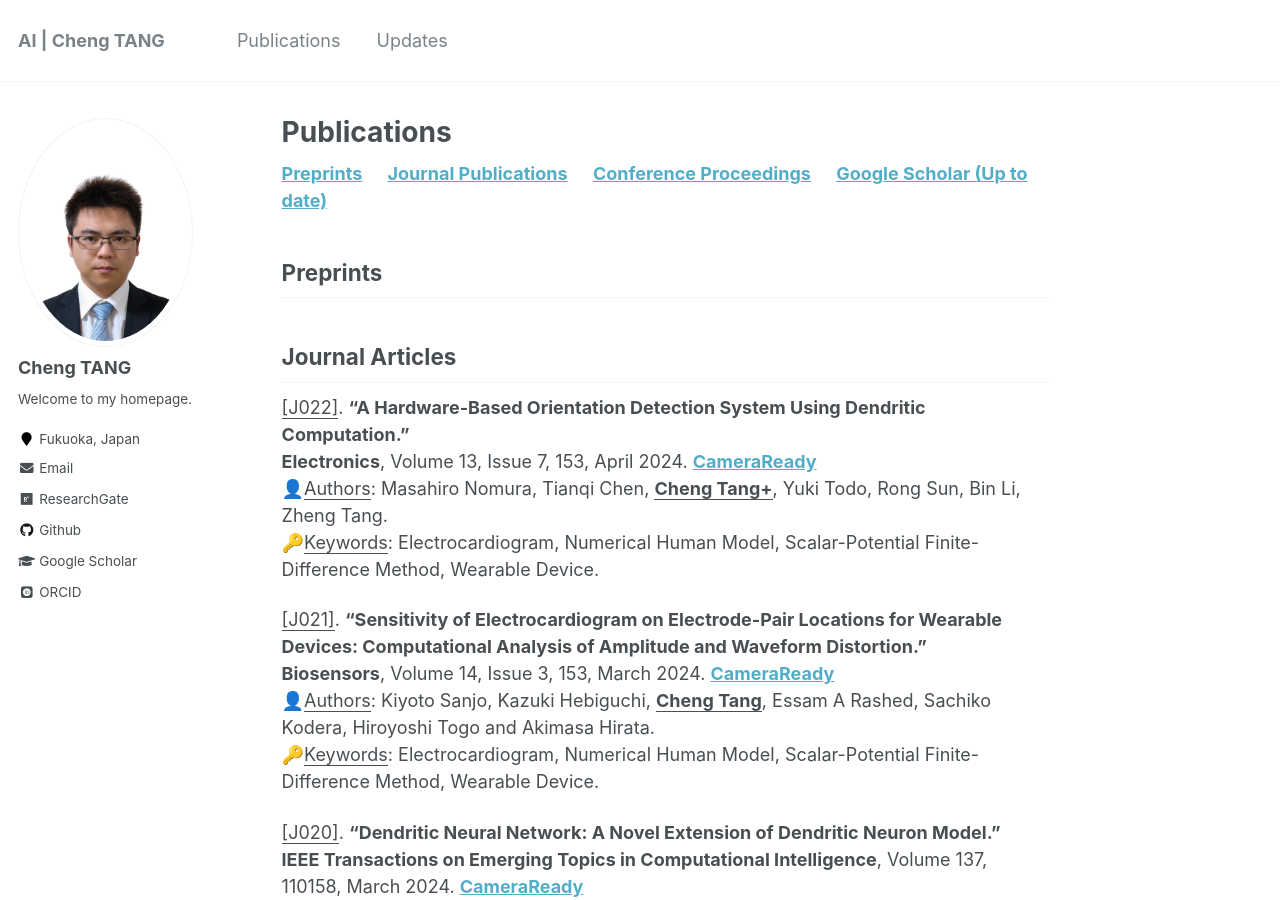
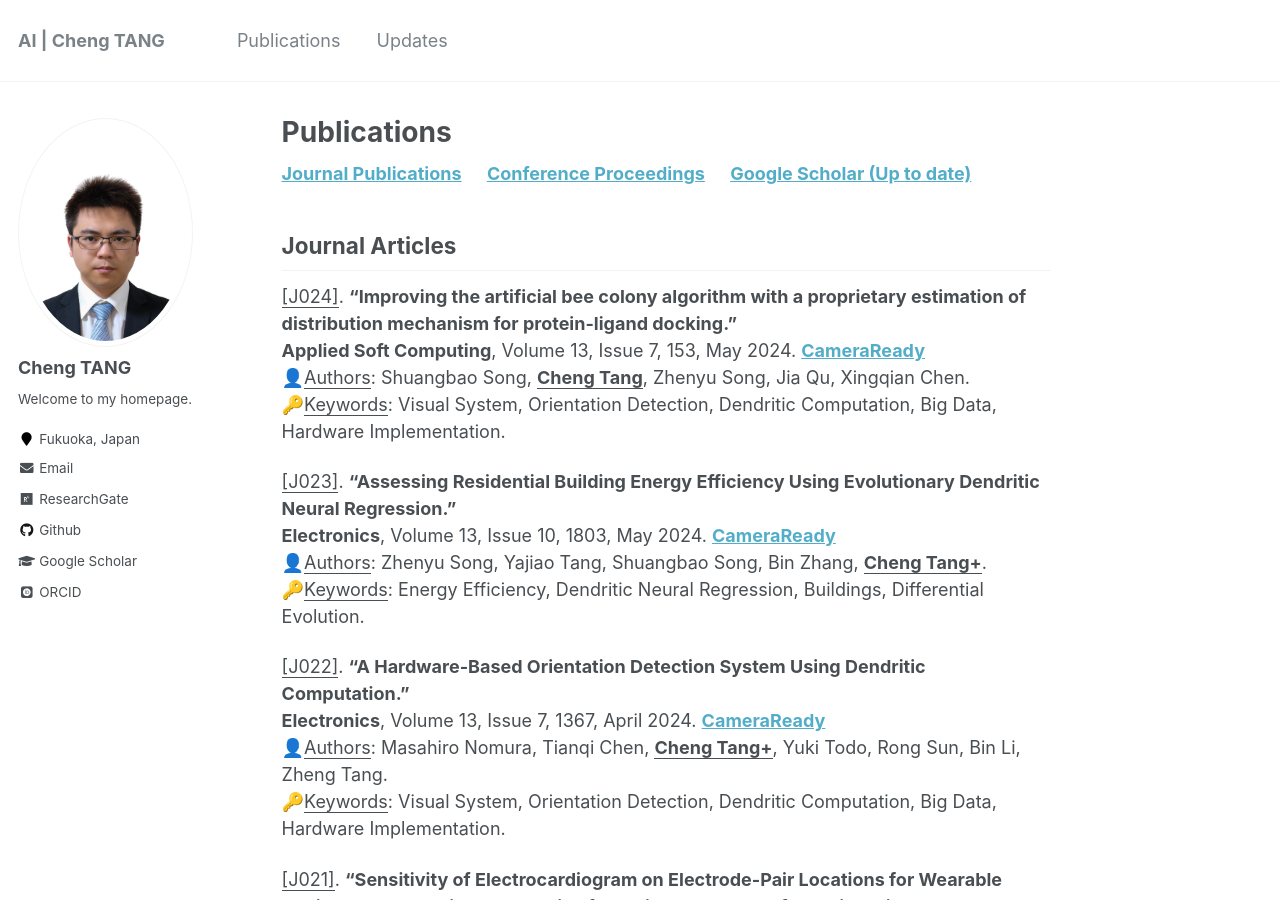
Before and after one commit to ChengTANG-AI/chengtang-ai.github.io, a Jekyll site: the page built from _pages/JournalPublications.md, in a window 1280 px wide and 900 px high. Built offline with Jekyll 4.4.1, drawn with Linux system fonts in a browser that asks for light colours; some web fonts are replaced.

Commit message:
Update JournalPublications.md

```diff
--- a/_pages/JournalPublications.md
+++ b/_pages/JournalPublications.md
@@ -4,22 +4,27 @@ permalink: /JournalPublications/
 author_profile: true
 ---
 
-**[Preprints](#preps)** &nbsp; &nbsp; **[Journal Publications](#pubs)** &nbsp; &nbsp; **[Conference Proceedings](#cops)** &nbsp; &nbsp; **[Google Scholar (Up to date)](https://scholar.google.com/citations?user=GvXOVv0AAAAJ)**
-
-<h2 id="preps">
-Preprints
-</h2>
-<!--👤🔑🔥**To appear in NeurIPS 2022**-->
+**[Journal Publications](#pubs)** &nbsp; &nbsp; **[Conference Proceedings](#cops)** &nbsp; &nbsp; **[Google Scholar (Up to date)](https://scholar.google.com/citations?user=GvXOVv0AAAAJ)**
 
 
 <h2 id="pubs">
 Journal Articles
 </h2>
 
+<u>[J024]</u>. **"Improving the artificial bee colony algorithm with a proprietary estimation of distribution mechanism for protein-ligand docking."**
+**Applied Soft Computing**, Volume 13, Issue 7, 153, May 2024. **[CameraReady](https://doi.org/10.1016/j.asoc.2024.111732)**
+👤<u>Authors</u>: Shuangbao Song, **<u>Cheng Tang</u>**, Zhenyu Song, Jia Qu, Xingqian Chen.
+🔑<u>Keywords</u>: Visual System, Orientation Detection, Dendritic Computation, Big Data, Hardware Implementation.
+
+<u>[J023]</u>. **"Assessing Residential Building Energy Efficiency Using Evolutionary Dendritic Neural Regression."**
+**Electronics**, Volume 13, Issue 10, 1803, May 2024. **[CameraReady](https://doi.org/10.3390/electronics13101803)**
+👤<u>Authors</u>: Zhenyu Song, Yajiao Tang, Shuangbao Song, Bin Zhang, **<u>Cheng Tang+</u>**.
+🔑<u>Keywords</u>: Energy Efficiency, Dendritic Neural Regression, Buildings, Differential Evolution.
+
 <u>[J022]</u>. **"A Hardware-Based Orientation Detection System Using Dendritic Computation."**
-**Electronics**, Volume 13, Issue 7, 153, April 2024. **[CameraReady](https://doi.org/10.3390/electronics13071367)**
+**Electronics**, Volume 13, Issue 7, 1367, April 2024. **[CameraReady](https://doi.org/10.3390/electronics13071367)**
 👤<u>Authors</u>: Masahiro Nomura, Tianqi Chen, **<u>Cheng Tang+</u>**, Yuki Todo, Rong Sun, Bin Li, Zheng Tang.
-🔑<u>Keywords</u>: Electrocardiogram, Numerical Human Model, Scalar-Potential Finite-Difference Method, Wearable Device.
+🔑<u>Keywords</u>: Visual System, Orientation Detection, Dendritic Computation, Big Data, Hardware Implementation.
 
 <u>[J021]</u>. **"Sensitivity of Electrocardiogram on Electrode-Pair Locations for Wearable Devices: Computational Analysis of Amplitude and Waveform Distortion."**
 **Biosensors**, Volume 14, Issue 3, 153, March 2024. **[CameraReady](https://doi.org/10.3390/bios14030153)**
```
